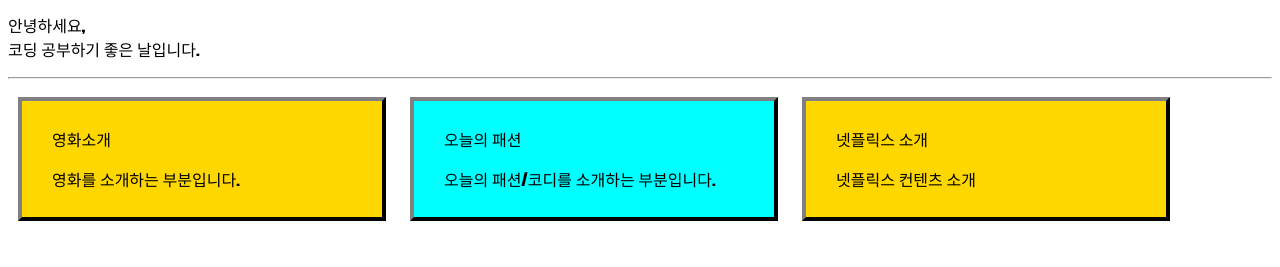
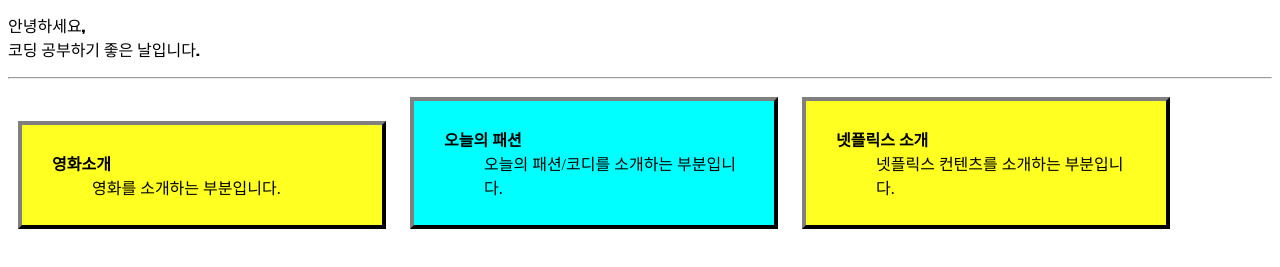
Before and after one commit to LeeHyoShin/WebStudy, a plain HTML site: page index.html in a window 1280 px wide. Shown: the part 171-438 px from the top of the page. Drawn offline with Linux system fonts and the light colour scheme.

Commit message:
스타일 수정4

```diff
--- a/index.html
+++ b/index.html
@@ -5,6 +5,9 @@
     <meta name="viewport" content="width=device-width, initial-scale=1.0">
     <title>웹 스터디 ::: 이효신</title>
     <style>
+        dt {
+            font-weight: bold;
+        }
         div {
             display: inline-block;
             border-top:solid 4px gray ;
@@ -16,7 +19,7 @@
             width: 300px;
         }
         div.contents {
-            background-color: gold;
+            background-color: #ffff22;
         }
         div#ootd {
             background-color: cyan;
@@ -36,17 +39,22 @@
     </p>
     <hr>
     <div class="contents">
-        <p>영화소개</p>
-        <p>영화를 소개하는 부분입니다.</p>
+        <dl>
+            <dt>영화소개</dt>
+            <dd>영화를 소개하는 부분입니다.</dd>
+        </dl>
     </div>
     <div id="ootd">
-        <p>오늘의 패션</p>
-        <p>오늘의 패션/코디를 소개하는 부분입니다.</p>
+        <dl>
+            <dt>오늘의 패션</dt>
+            <dd>오늘의 패션/코디를 소개하는 부분입니다.</dd>
+        </dl>
     </div>
     <div class="contents">
-        <p>넷플릭스 소개</p>
-
-        <p>넷플릭스 컨텐츠 소개</p>
+        <dl>
+            <dt>넷플릭스 소개</dt>
+            <dd>넷플릭스 컨텐츠를 소개하는 부분입니다.</dd>
+        </dl>
     </div>
 </body>
 </html>
```
